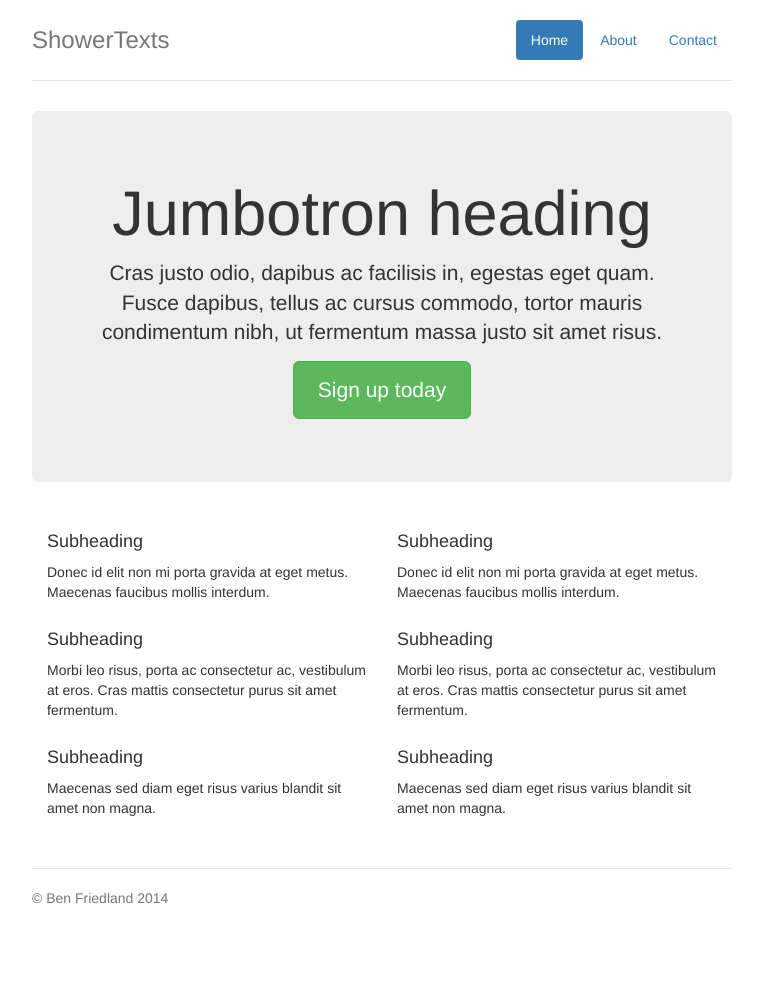
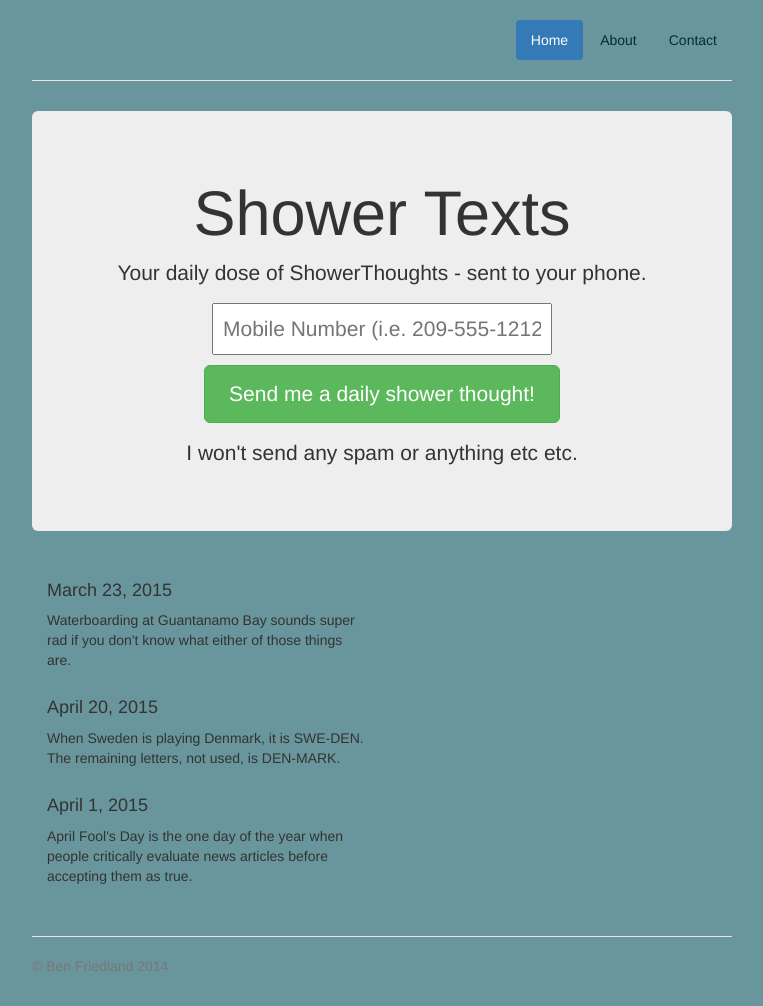
Before and after one commit to ben174/showertexts, a Django app: page / in a window 1280 px wide. Shown: the whole page, without its empty margins (258-1021 px from the left). Before the commit the page ends 904 px from the top, so only its background shows below. Run offline with Django 3.2, Linux system fonts and the light colour scheme; some libraries are stand-ins or nearby versions.

Commit message:
Some styling

```diff
--- a/showertexts/showertexts/settings.py
+++ b/showertexts/showertexts/settings.py
@@ -100,3 +100,7 @@ USE_TZ = True
 # https://docs.djangoproject.com/en/1.8/howto/static-files/
 
 STATIC_URL = '/static/'
+
+STATICFILES_DIRS = (
+    os.path.join(BASE_DIR, "static"),
+)
--- a/showertexts/static/base.css
+++ b/showertexts/static/base.css
@@ -77,3 +77,17 @@ body {
     border-bottom: 0;
   }
 }
+
+#sms_number {
+    width: 340px;
+    margin-bottom: 10px;
+    padding: 9px;
+}
+
+body {
+    background-color: #69969C;
+}
+
+a, a:focus, a:hover {
+    color: #012E34;
+}
--- a/showertexts/templates/base.html
+++ b/showertexts/templates/base.html
@@ -1,3 +1,4 @@
+{% load staticfiles %}
 <!DOCTYPE html>
 <html lang="en">
   <head>
@@ -15,7 +16,7 @@
     <link href="https://maxcdn.bootstrapcdn.com/bootstrap/3.3.5/css/bootstrap.min.css" rel="stylesheet">
 
     <!-- Custom styles for this template -->
-    <link href="/static/base.css" rel="stylesheet">
+    <link href="{% static 'base.css' %}" rel="stylesheet">
 
     <!-- Just for debugging purposes. Don't actually copy these 2 lines! -->
     <!--[if lt IE 9]><script src="../../assets/js/ie8-responsive-file-warning.js"></script><![endif]-->
@@ -39,7 +40,9 @@
             <li role="presentation"><a href="#">Contact</a></li>
           </ul>
         </nav>
+        <!--
         <h3 class="text-muted">ShowerTexts</h3>
+        -->
       </div>
 
       {% block content %}
--- a/showertexts/templates/home.html
+++ b/showertexts/templates/home.html
@@ -1,33 +1,27 @@
 {% extends 'base.html' %}
 {% block content %}
 <div class="jumbotron">
-  <h1>Jumbotron heading</h1>
-  <p class="lead">Cras justo odio, dapibus ac facilisis in, egestas eget quam. Fusce dapibus, tellus ac cursus commodo, tortor mauris condimentum nibh, ut fermentum massa justo sit amet risus.</p>
-  <p><a class="btn btn-lg btn-success" href="#" role="button">Sign up today</a></p>
+  <h1>Shower Texts</h1>
+  <p class="lead">Your daily dose of ShowerThoughts - sent to your phone.</p>
+  <p>
+    <input type="text" id="sms_number" name="sms_number" placeholder="Mobile Number (i.e. 209-555-1212)">
+    <a class="btn btn-lg btn-success" href="#" role="button">Send me a daily shower thought!</a>
+  </p>
+  <p>I won't send any spam or anything etc etc.</p>
 </div>
 
 <div class="row marketing">
   <div class="col-lg-6">
-    <h4>Subheading</h4>
-    <p>Donec id elit non mi porta gravida at eget metus. Maecenas faucibus mollis interdum.</p>
+    <h4>March 23, 2015</h4>
+    <p>Waterboarding at Guantanamo Bay sounds super rad if you don't know what either of those things are.</p>
 
-    <h4>Subheading</h4>
-    <p>Morbi leo risus, porta ac consectetur ac, vestibulum at eros. Cras mattis consectetur purus sit amet fermentum.</p>
+    <h4>April 20, 2015</h4>
+      <p>When Sweden is playing Denmark, it is SWE-DEN. The remaining letters, not used, is DEN-MARK.</p>
 
-    <h4>Subheading</h4>
-    <p>Maecenas sed diam eget risus varius blandit sit amet non magna.</p>
+    <h4>April 1, 2015</h4>
+    <p>April Fool's Day is the one day of the year when people critically evaluate news articles before accepting them as true.</p>
   </div>
 
-  <div class="col-lg-6">
-    <h4>Subheading</h4>
-    <p>Donec id elit non mi porta gravida at eget metus. Maecenas faucibus mollis interdum.</p>
-
-    <h4>Subheading</h4>
-    <p>Morbi leo risus, porta ac consectetur ac, vestibulum at eros. Cras mattis consectetur purus sit amet fermentum.</p>
-
-    <h4>Subheading</h4>
-    <p>Maecenas sed diam eget risus varius blandit sit amet non magna.</p>
-  </div>
 </div>
 
 {% endblock %}
```
Also changed, not shown: showertexts/util/texter.py (added, +24 -0 lines), showertexts/util/__init__.py (added).
